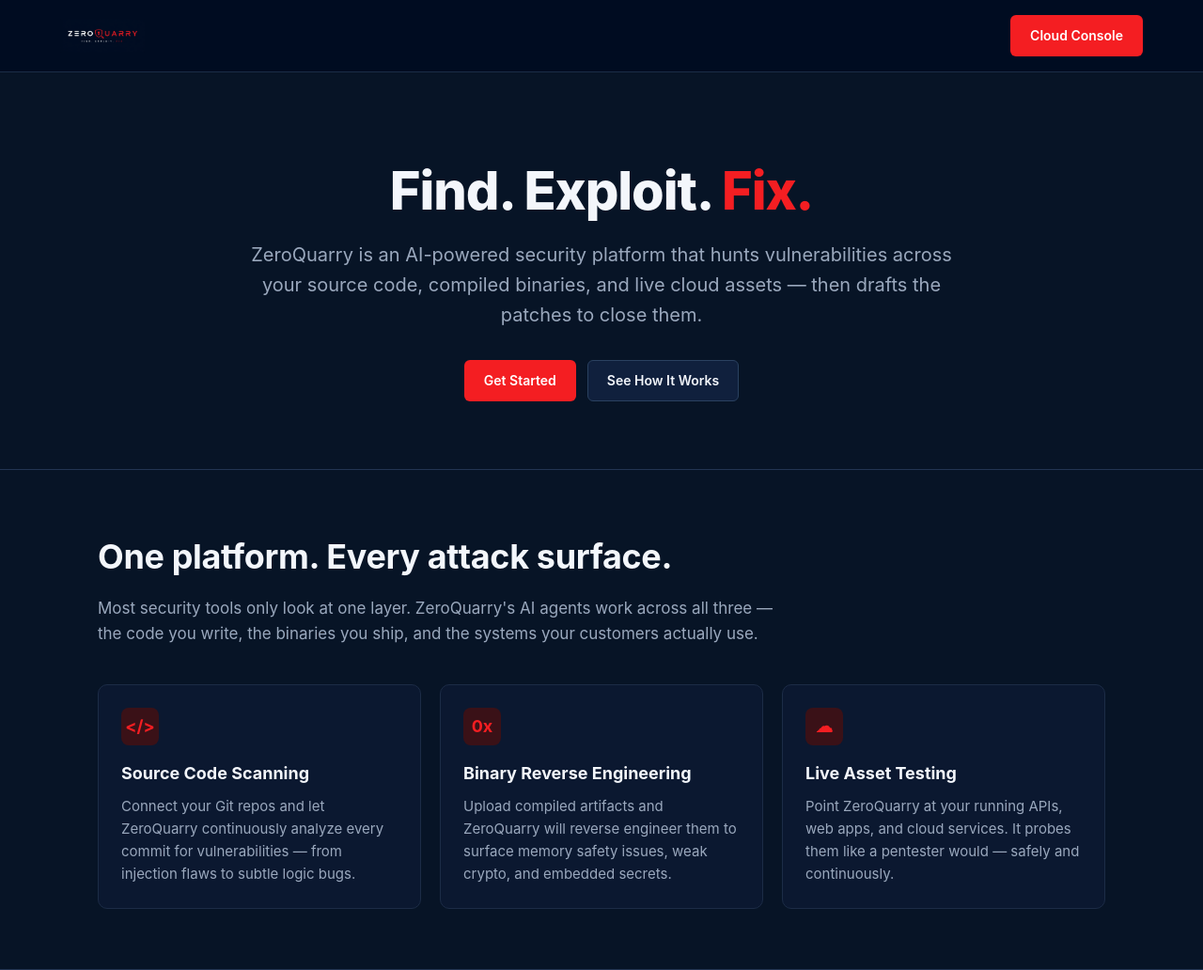
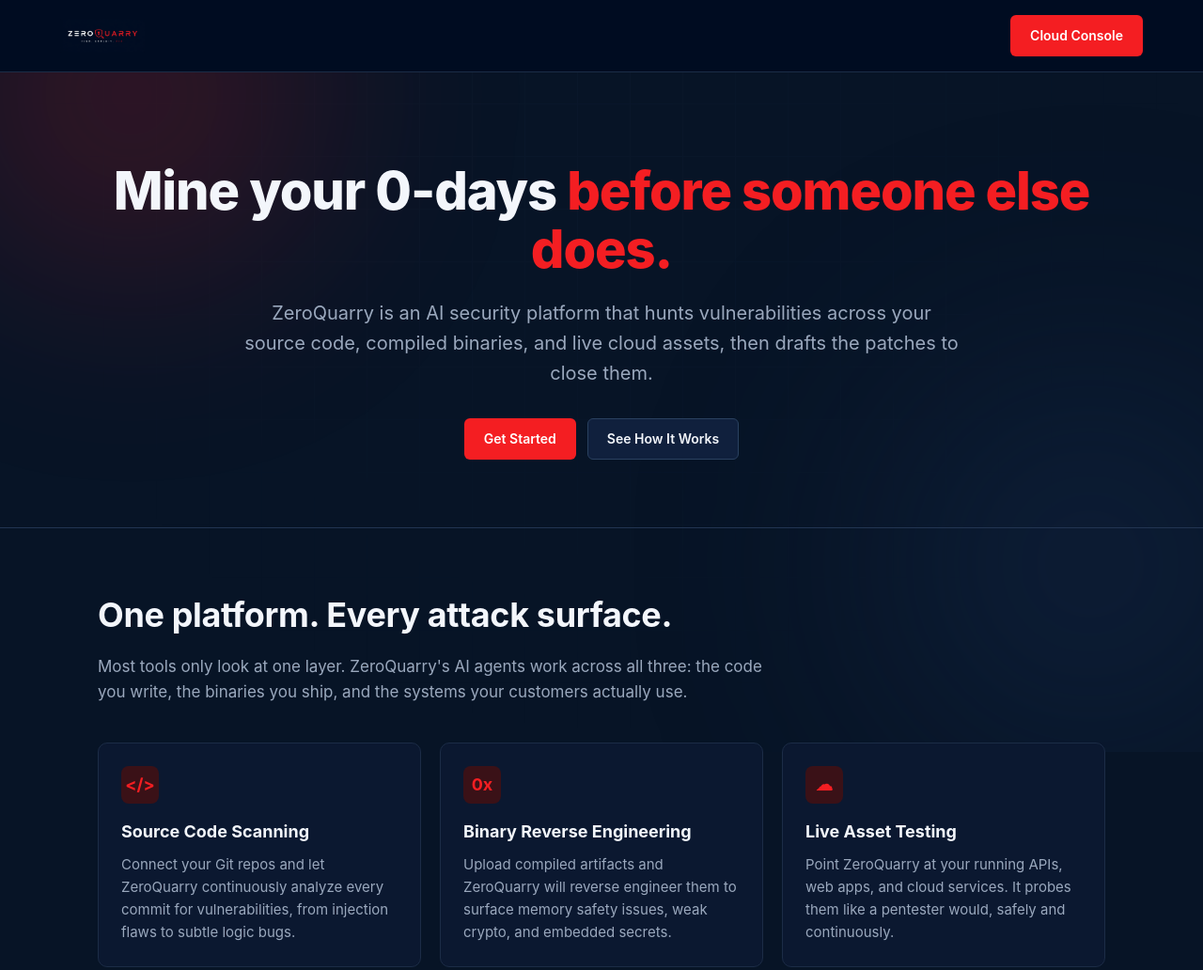
Before and after one commit to ZeroQuarry/zeroquarry-website, a plain HTML site: page index.html in a window 1280 px wide. Shown: the top 1032 px of the page at 94% size. Drawn offline with Linux system fonts and the light colour scheme.

Commit message:
Make this look a bit prettier and change the tagline

```diff
--- a/index.html
+++ b/index.html
@@ -3,12 +3,18 @@
 <head>
 <meta charset="UTF-8" />
 <meta name="viewport" content="width=device-width, initial-scale=1.0" />
-<title>ZeroQuarry — Find. Exploit. Fix.</title>
-<meta name="description" content="ZeroQuarry uses AI agents to discover software vulnerabilities in source code, binaries, and live cloud assets — and automatically drafts patches to fix them." />
+<title>ZeroQuarry</title>
+<meta name="description" content="Mine your 0-days before someone else does. ZeroQuarry uses AI agents to find vulnerabilities in source code, binaries, and live cloud assets, and drafts patches to fix them." />
 <link rel="icon" type="image/png" href="assets/favicon.png" />
 <link rel="stylesheet" href="styles.css" />
 </head>
 <body>
+
+<div class="bg-flair" aria-hidden="true">
+  <div class="bg-grid"></div>
+  <div class="bg-glow bg-glow-1"></div>
+  <div class="bg-glow bg-glow-2"></div>
+</div>
 
 <header class="site-header">
   <div class="header-inner">
@@ -22,10 +28,10 @@
 <main>
   <section class="hero">
     <div class="container">
-      <h1>Find. Exploit. <span class="accent">Fix.</span></h1>
+      <h1>Mine your 0-days <span class="accent">before someone else does.</span></h1>
       <p class="tagline">
-        ZeroQuarry is an AI-powered security platform that hunts vulnerabilities across your source code,
-        compiled binaries, and live cloud assets — then drafts the patches to close them.
+        ZeroQuarry is an AI security platform that hunts vulnerabilities across your source code,
+        compiled binaries, and live cloud assets, then drafts the patches to close them.
       </p>
       <div class="hero-ctas">
         <a class="btn btn-primary" href="https://console.zeroquarry.com">Get Started</a>
@@ -38,14 +44,14 @@
     <div class="container">
       <h2>One platform. Every attack surface.</h2>
       <p class="lede">
-        Most security tools only look at one layer. ZeroQuarry's AI agents work across all three —
+        Most tools only look at one layer. ZeroQuarry's AI agents work across all three:
         the code you write, the binaries you ship, and the systems your customers actually use.
       </p>
       <div class="grid">
         <div class="card">
           <div class="icon">&lt;/&gt;</div>
           <h3>Source Code Scanning</h3>
-          <p>Connect your Git repos and let ZeroQuarry continuously analyze every commit for vulnerabilities — from injection flaws to subtle logic bugs.</p>
+          <p>Connect your Git repos and let ZeroQuarry continuously analyze every commit for vulnerabilities, from injection flaws to subtle logic bugs.</p>
         </div>
         <div class="card">
           <div class="icon">0x</div>
@@ -53,9 +59,9 @@
           <p>Upload compiled artifacts and ZeroQuarry will reverse engineer them to surface memory safety issues, weak crypto, and embedded secrets.</p>
         </div>
         <div class="card">
-          <div class="icon">☁</div>
+          <div class="icon">&#9729;</div>
           <h3>Live Asset Testing</h3>
-          <p>Point ZeroQuarry at your running APIs, web apps, and cloud services. It probes them like a pentester would — safely and continuously.</p>
+          <p>Point ZeroQuarry at your running APIs, web apps, and cloud services. It probes them like a pentester would, safely and continuously.</p>
         </div>
       </div>
     </div>
@@ -66,8 +72,8 @@
       <h2>How it works</h2>
       <p class="lede">
         ZeroQuarry runs an adversarial multi-agent loop. A red team agent hunts for vulnerabilities.
-        A vendor team agent argues against them. Only findings that survive the debate reach your inbox —
-        dramatically reducing hallucinations and false positives.
+        A vendor team agent argues against them. Only findings that survive the debate reach your inbox,
+        which dramatically reduces hallucinations and false positives.
       </p>
       <div class="agents-row">
         <div class="card agent-card">
@@ -75,7 +81,7 @@
           <p>Thinks like an attacker. Probes for vulnerabilities, chains primitives into exploits, and builds proofs of concept.</p>
         </div>
         <div class="vs">VS</div>
-        <div class="card agent-card defender">
+        <div class="card agent-card">
           <h3>Vendor Team Agent</h3>
           <p>Thinks like a defender. Pokes holes in the red team's claims, flags false positives, and forces real evidence.</p>
         </div>
@@ -95,8 +101,8 @@
         </div>
         <div class="step">
           <div>
-            <h3>Get reports + patches</h3>
-            <p>Receive pentester-grade reports with CVSS scores and PoCs — plus drafted patches ready to review and merge.</p>
+            <h3>Get reports and patches</h3>
+            <p>Receive pentester-grade reports with CVSS scores and PoCs, plus drafted patches ready to review and merge.</p>
           </div>
         </div>
       </div>
@@ -110,15 +116,15 @@
       <div class="grid">
         <div class="card">
           <h3>Automatic Patch Drafting</h3>
-          <p>Every finding comes with a proposed fix you can review, tweak, and merge — turning hours of remediation into minutes.</p>
+          <p>Every finding comes with a proposed fix you can review, tweak, and merge, turning hours of remediation into minutes.</p>
         </div>
         <div class="card">
           <h3>Pentester-Grade Reports</h3>
-          <p>CVSS v4 scoring, reproduction steps, working proofs of concept, and remediation guidance — formatted for your stakeholders.</p>
+          <p>CVSS v4 scoring, reproduction steps, working proofs of concept, and remediation guidance, all formatted for your stakeholders.</p>
         </div>
         <div class="card">
           <h3>Bring Your Own LLM</h3>
-          <p>Use your own Anthropic, OpenAI, or Google API key to keep data in your account — or let ZeroQuarry handle inference for you.</p>
+          <p>Use your own Anthropic, OpenAI, or Google API key to keep data in your account, or let ZeroQuarry handle inference for you.</p>
         </div>
         <div class="card">
           <h3>Hallucination Guardrails</h3>
@@ -126,7 +132,7 @@
         </div>
         <div class="card">
           <h3>Continuous Coverage</h3>
-          <p>Scan on every push, every build, every deploy. New vulnerabilities don't wait for your quarterly pentest — and neither should you.</p>
+          <p>Scan on every push, every build, every deploy. New vulnerabilities don't wait for your quarterly pentest, and neither should you.</p>
         </div>
         <div class="card">
           <h3>Export Anywhere</h3>
--- a/styles.css
+++ b/styles.css
@@ -37,7 +37,50 @@
   font-family: -apple-system, BlinkMacSystemFont, "Segoe UI", Roboto, Oxygen, Ubuntu, sans-serif;
   line-height: 1.6;
   -webkit-font-smoothing: antialiased;
+  overflow-x: hidden;
 }
+
+.bg-flair {
+  position: fixed;
+  inset: 0;
+  z-index: 0;
+  pointer-events: none;
+  overflow: hidden;
+}
+.bg-grid {
+  position: absolute;
+  inset: -2px;
+  background-image:
+    linear-gradient(var(--color-divider) 1px, transparent 1px),
+    linear-gradient(90deg, var(--color-divider) 1px, transparent 1px);
+  background-size: 56px 56px;
+  opacity: 0.12;
+  mask-image: radial-gradient(ellipse at 50% 20%, rgba(0,0,0,0.9), transparent 70%);
+  -webkit-mask-image: radial-gradient(ellipse at 50% 20%, rgba(0,0,0,0.9), transparent 70%);
+}
+.bg-glow {
+  position: absolute;
+  border-radius: 50%;
+  filter: blur(120px);
+  opacity: 0.35;
+}
+.bg-glow-1 {
+  width: 520px;
+  height: 520px;
+  background: radial-gradient(circle, var(--color-accent), transparent 70%);
+  top: -160px;
+  left: -120px;
+}
+.bg-glow-2 {
+  width: 640px;
+  height: 640px;
+  background: radial-gradient(circle, #1A3157, transparent 70%);
+  top: 280px;
+  right: -200px;
+  opacity: 0.5;
+}
+
+.site-header, main, .site-footer { position: relative; z-index: 1; }
 
 ::selection { background: var(--color-selection-bg); color: var(--color-selection-text); }
 
@@ -143,7 +186,7 @@
   padding: 24px;
   transition: border-color 0.15s, background 0.15s;
 }
-.card:hover { border-color: var(--color-accent); background: var(--color-surface-elevated); }
+.card:hover { border-color: var(--color-accent); background: var(--color-surface-elevated); box-shadow: 0 0 0 1px var(--color-accent-soft); }
 .card h3 {
   margin: 0 0 8px;
   font-size: 18px;
@@ -184,8 +227,7 @@
   .agents-row { grid-template-columns: 1fr; }
 }
 
-.agent-card { border-left: 3px solid var(--color-accent); }
-.agent-card.defender { border-left-color: var(--color-divider); }
+.agent-card { border-top: 3px solid var(--color-accent); }
 
 .steps { counter-reset: step; display: grid; gap: 16px; }
 .step {
```
Also changed, not shown: privacy.html (+1 -1 lines), terms.html (+1 -1 lines), .claude/settings.local.json (added).
